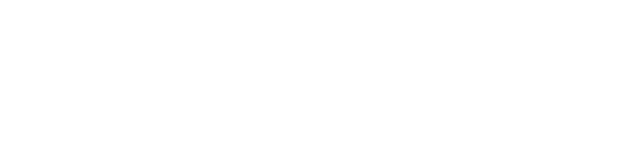
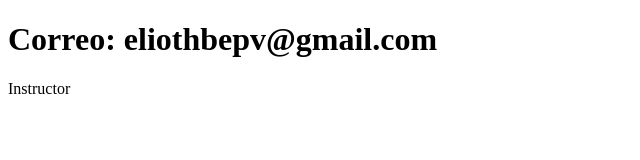
Before and after one commit to Elit43/sistema-de-registro, a plain HTML site: page index.html in a window 1280 px wide. Shown: the whole page, without its empty margins (0-640 px from the left). Drawn offline with Linux system fonts and the light colour scheme.

Commit message:
Actualiza el contacto

```diff
--- a/index.html
+++ b/index.html
@@ -7,6 +7,7 @@
     <title>Sistema de Registro de Juegos</title>
 </head>
 <body>
-
+    <h1>Correo: eliothbepv@gmail.com</h1>
+        <p>Instructor</p>
 </body>
 </html>
```
